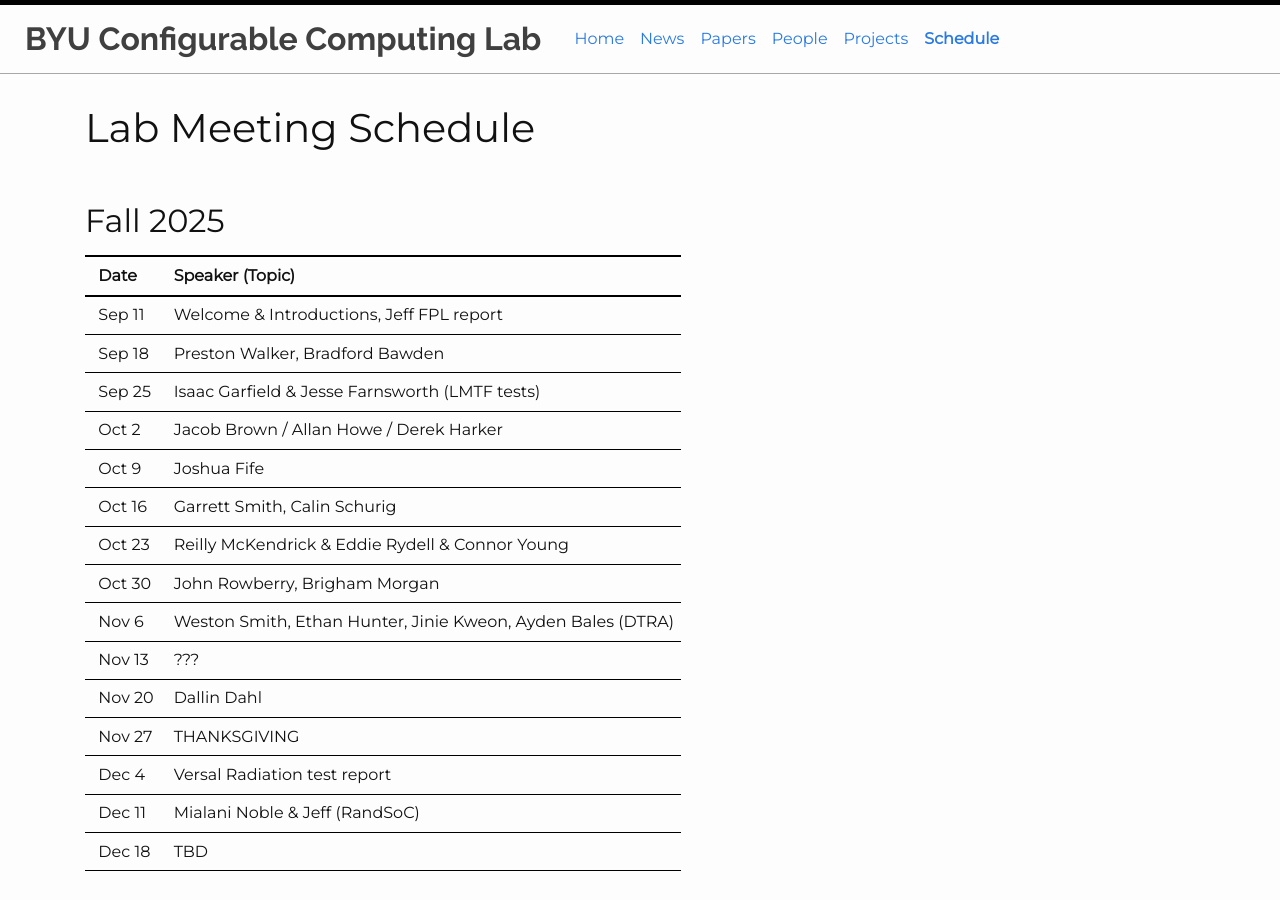
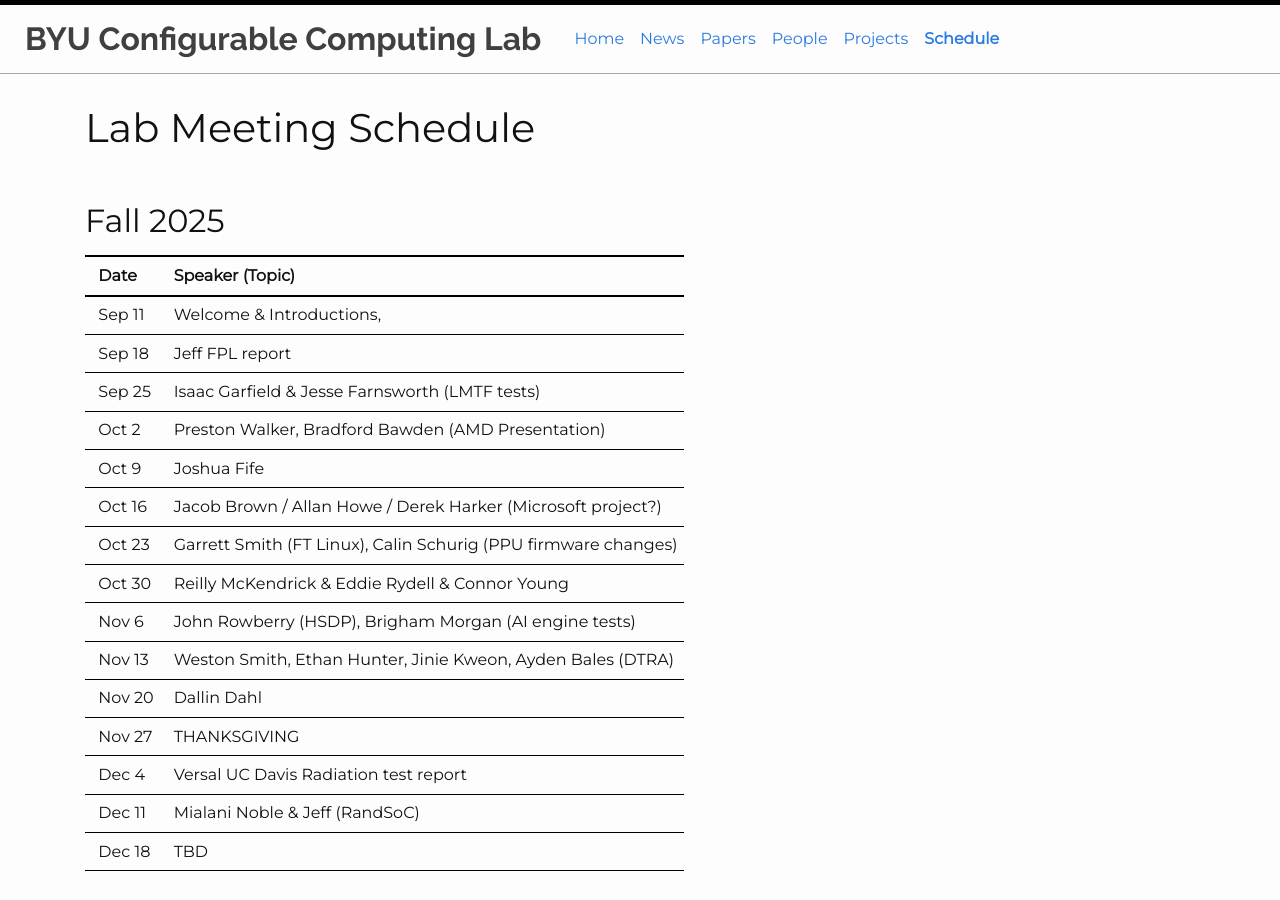
Before and after one commit to byuccl/byuccl.github.io, a Jekyll site: the page built from pages/schedule.md, in a window 1280 px wide and 900 px high. Built offline with Jekyll 4.4.1, drawn with Linux system fonts in a browser that asks for light colours; nearby versions of some CDN libraries.

Commit message:
Updated schedule

```diff
--- a/pages/schedule.md
+++ b/pages/schedule.md
@@ -9,19 +9,19 @@ title: Schedule
 
 | Date | Speaker (Topic) |
 |------|-----------------|
-| Sep 11 | Welcome & Introductions, Jeff FPL report
-| Sep 18 | Preston Walker, Bradford Bawden
+| Sep 11 | Welcome & Introductions,
+| Sep 18 | Jeff FPL report
 | Sep 25 | Isaac Garfield & Jesse Farnsworth (LMTF tests)
-| Oct 2  | Jacob Brown / Allan Howe / Derek Harker
+| Oct 2  | Preston Walker, Bradford Bawden (AMD Presentation)
 | Oct 9  | Joshua Fife
-| Oct 16 | Garrett Smith, Calin Schurig
-| Oct 23 | Reilly McKendrick & Eddie Rydell & Connor Young
-| Oct 30 | John Rowberry, Brigham Morgan
-| Nov 6  | Weston Smith, Ethan Hunter, Jinie Kweon, Ayden Bales (DTRA)
-| Nov 13 | ???
+| Oct 16 | Jacob Brown / Allan Howe / Derek Harker (Microsoft project?)
+| Oct 23 | Garrett Smith (FT Linux), Calin Schurig (PPU firmware changes)
+| Oct 30 | Reilly McKendrick & Eddie Rydell & Connor Young
+| Nov 6  | John Rowberry (HSDP), Brigham Morgan (AI engine tests)
+| Nov 13 | Weston Smith, Ethan Hunter, Jinie Kweon, Ayden Bales (DTRA)
 | Nov 20 | Dallin Dahl
 | Nov 27 | THANKSGIVING |
-| Dec 4  | Versal Radiation test report
+| Dec 4  | Versal UC Davis Radiation test report
 | Dec 11 | Mialani Noble & Jeff (RandSoC)
 | Dec 18 | TBD
 
```
